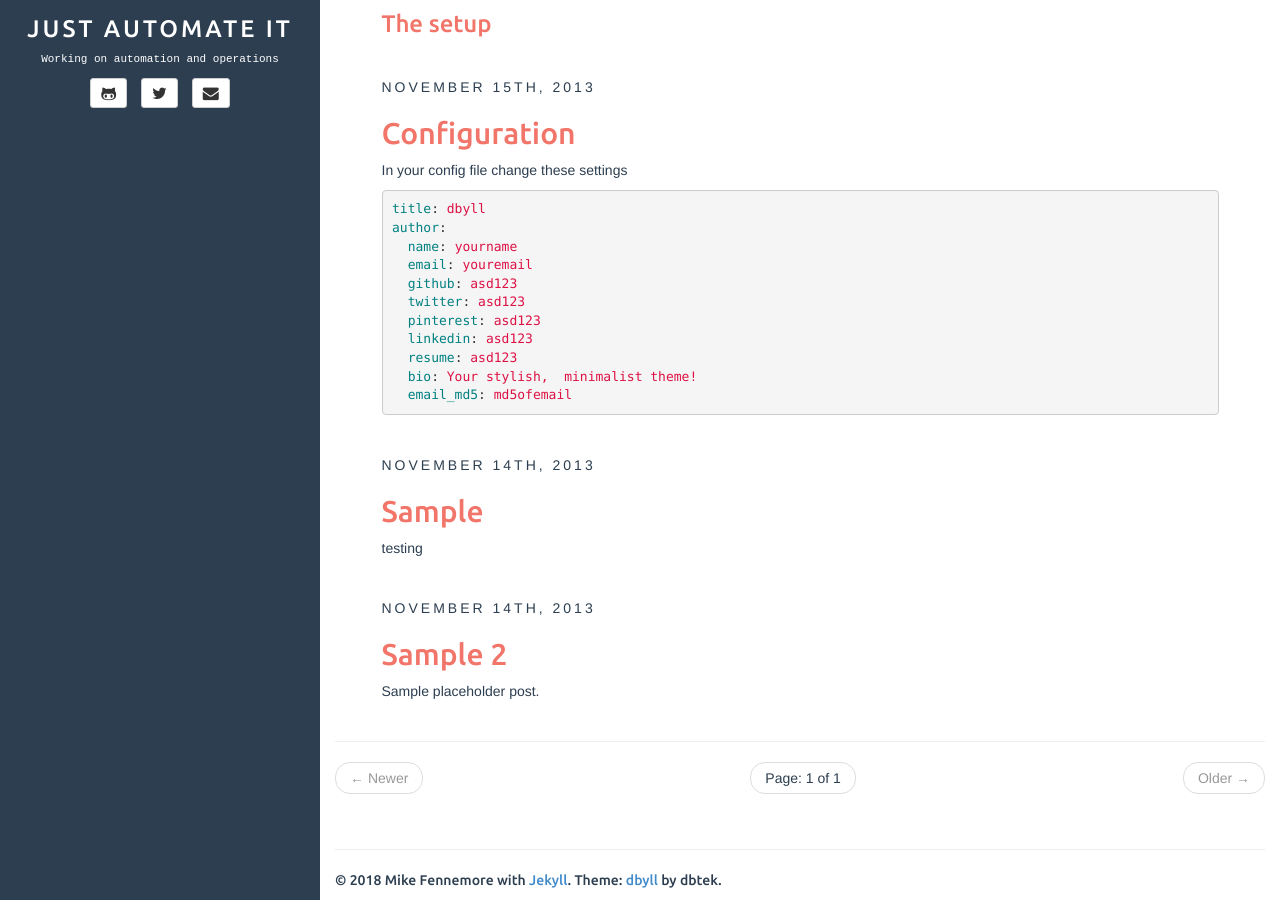
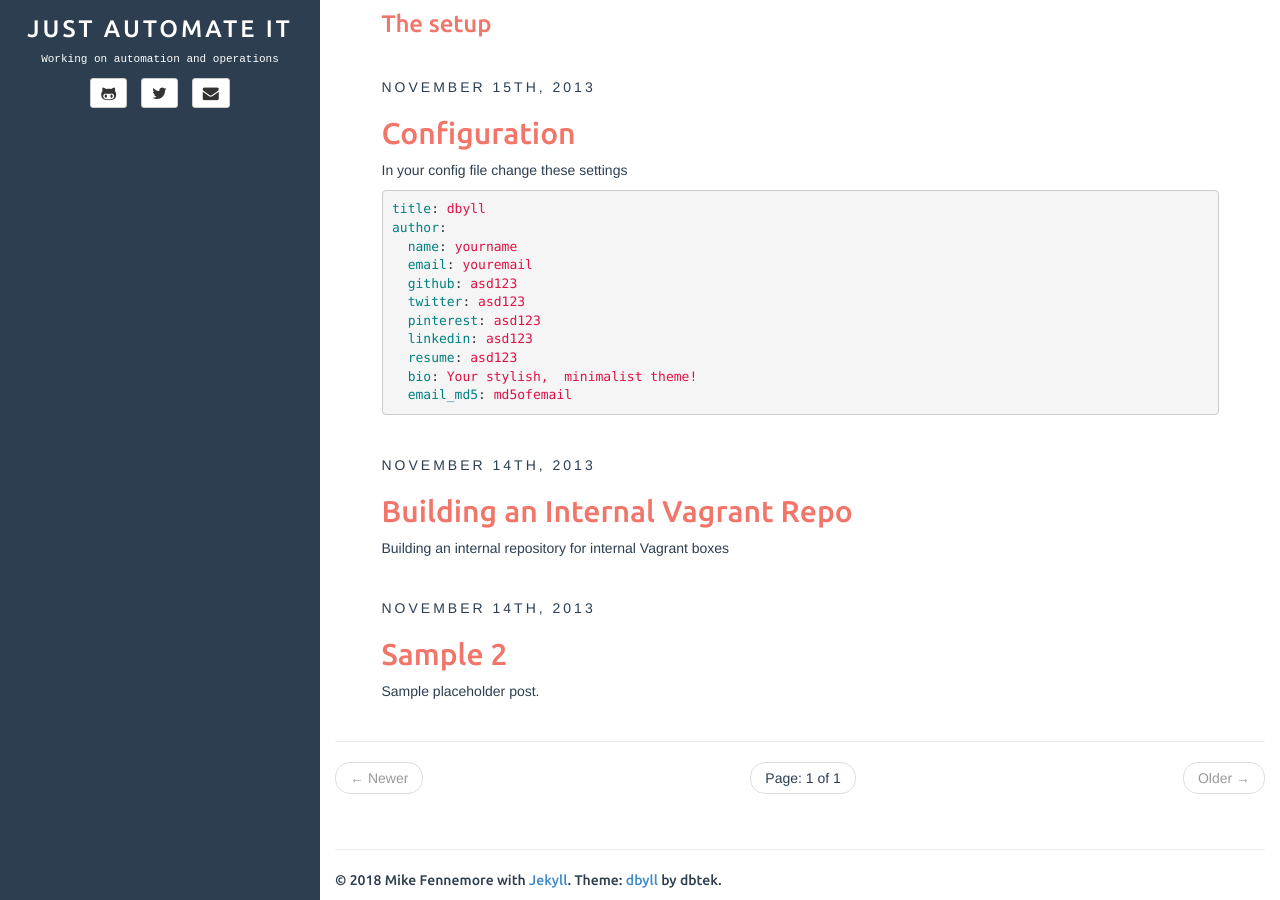
Before and after one commit to mikef-nl/mikef-nl.github.io, a Jekyll site: the page built from index.html, in a window 1280 px wide and 1182 px high, cut to the strip 282-1182 px from the top of the window. Built offline with Jekyll 4.4.1, drawn with Linux system fonts in a browser that asks for light colours; the list of posts is cut into pages by our own code.

Commit message:
Update 2013-11-14-sample.md

```diff
--- a/_posts/2013-11-14-sample.md
+++ b/_posts/2013-11-14-sample.md
@@ -1,9 +1,9 @@
 ---
 layout: post
-title: Sample
-categories: [general, demo]
-tags: [demo, dbyll, dbtek]
-description: testing
+title: Building an Internal Vagrant Repo
+categories: [general, vagrant]
+tags: [vagrant, packer]
+description: Building an internal repository for internal Vagrant boxes
 ---
 
 Lorem ipsum dolor sit amet, consectetur adipisicing elit, sed do eiusmod tempor incididunt ut labore et dolore magna aliqua. Ut enim ad minim veniam, quis nostrud exercitation ullamco laboris nisi ut aliquip ex ea commodo consequat. Duis aute irure dolor in reprehenderit in voluptate velit esse cillum dolore eu fugiat nulla pariatur. Excepteur sint occaecat cupidatat non proident, sunt in culpa qui officia deserunt mollit anim id est laborum.
```
